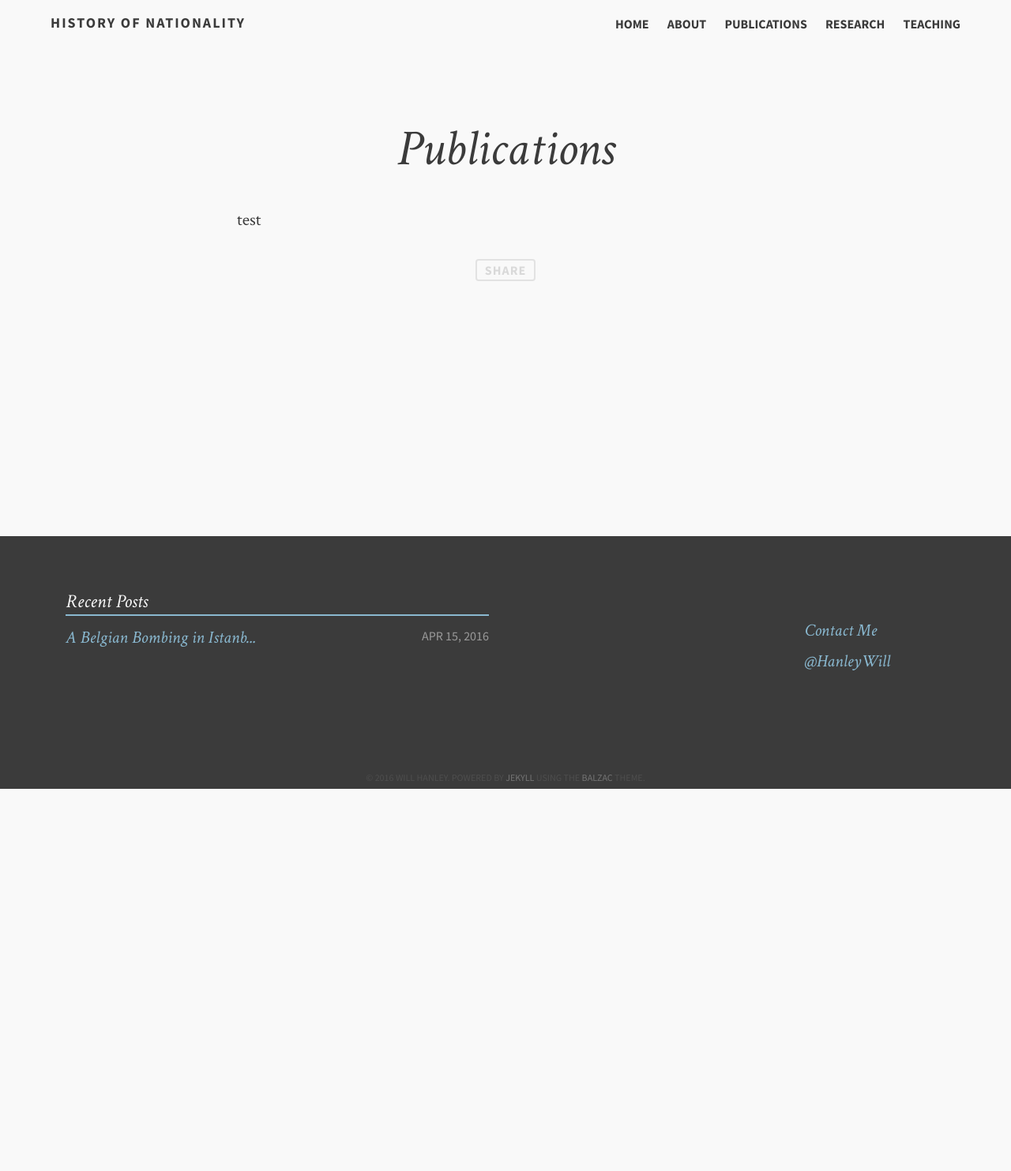
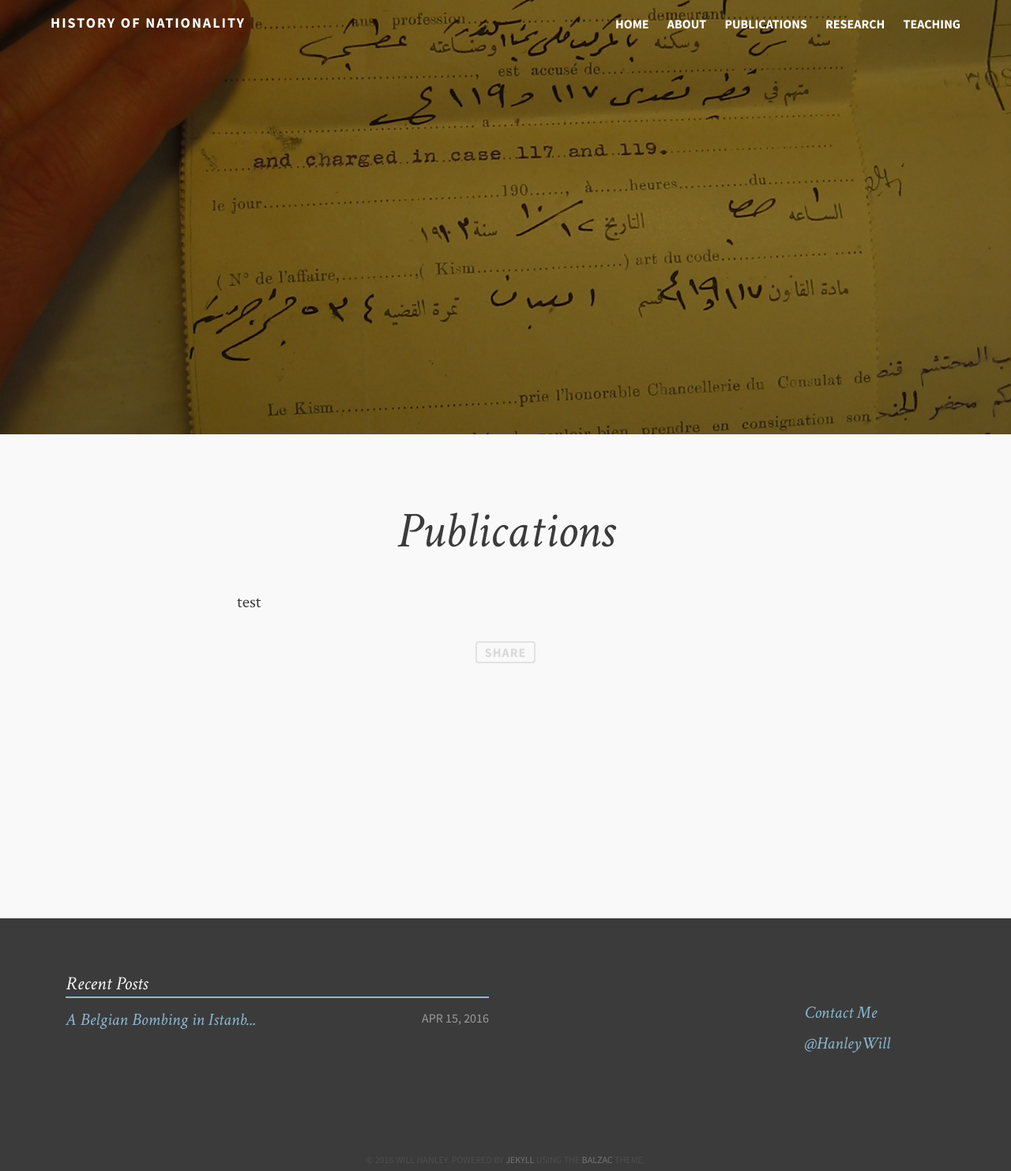
Before and after one commit to jaguillette/whanley.github.io, a Jekyll site: the page built from publications.md, in a window 1280 px wide. Shown: the whole page at 79% size. Built offline with Jekyll 4.4.1, drawn with Linux system fonts in a browser that asks for light colours; comment, search, counter and statistics services are not loaded; before the commit the page ends 999 px from its top, so only the background shows below that.

Commit message:
add image to publications

```diff
--- a/publications.md
+++ b/publications.md
@@ -3,6 +3,8 @@ layout: page
 permalink: /publications
 title: "Publications"
 tags: [blog, graphic design]
+image:
+  feature: USNA-turningover.jpg
 ---
 
 test
```
Also changed, not shown: 2 other files.
